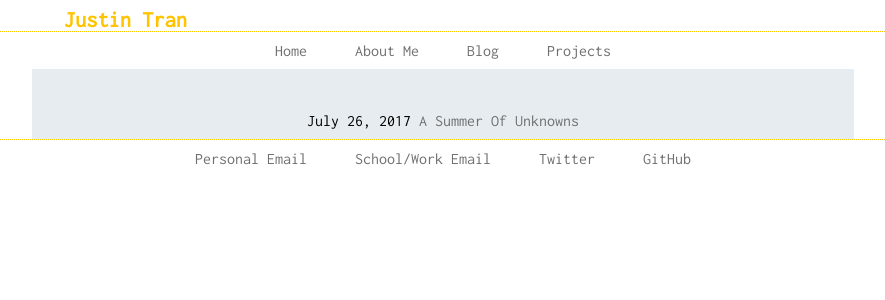
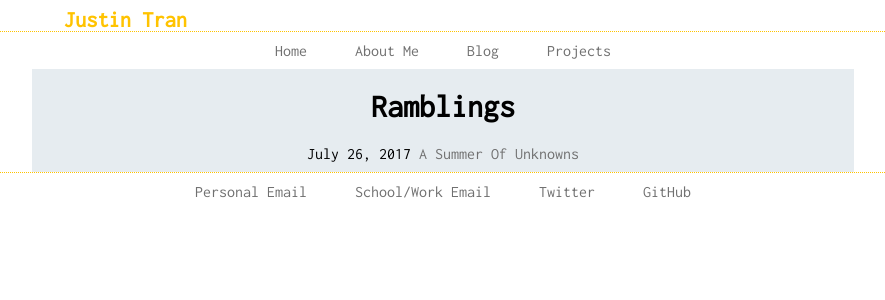
Before and after one commit to justintranjt/justintranjt.github.io, a Jekyll site: the page built from blog/index.html, in a window 1280 px wide. Shown: the top 300 px of the page, without its empty margins (197-1082 px from the left). Built offline with Jekyll 4.4.1, drawn with Linux system fonts in a browser that asks for light colours.

Commit message:
Update index.html

```diff
--- a/blog/index.html
+++ b/blog/index.html
@@ -2,7 +2,7 @@
 layout: default
 title: JT - Ramblings
 ---
-<h1>{{ Ramblings }}</h1>
+<h1>Ramblings</h1>
 <ul class="posts">
      {% for post in site.posts %}
          <li>
```
